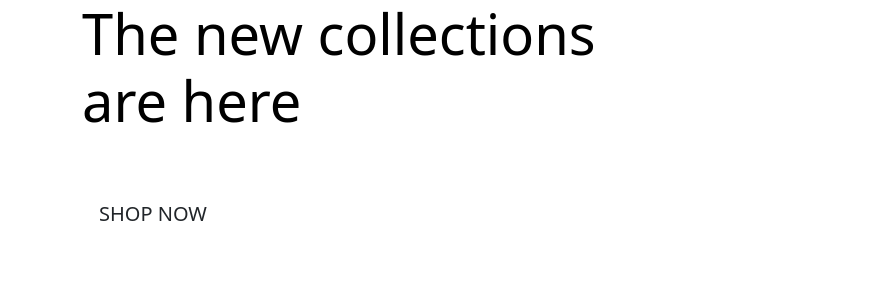
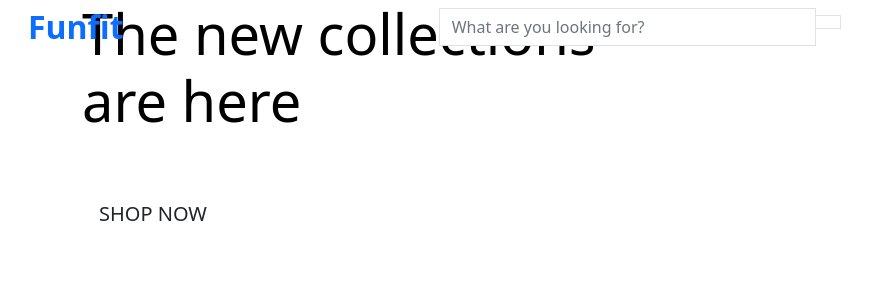
Before and after one commit to mariogusman/Funfit, a Django app: page / in a window 1280 px wide. Shown: the top 300 px of the page, without its empty margins (0-874 px from the left). Run offline with Django 3.2, Linux system fonts and the light colour scheme.

Commit message:
Adds logo and search field

```diff
--- a/templates/base.html
+++ b/templates/base.html
@@ -42,6 +42,37 @@
 
 <body>
     <header class="container-fluid fixed-top">
+        <div class="row">
+            <!-- Logo -->
+            <div class="col-12 col-lg-4 my-auto py-1 py-lg-0 text-lg-left">
+                <a href="{% url 'home' %}" class="nav-link main-logo-link">
+                    <h2 class="logo-font tex-black my-0"><strong>Funfit</strong></h2>
+                </a>
+            </div>
+            <!-- Search field -->
+            <div class="col-12 col-lg-4 my-auto py-1 py-lg-0">
+                <form method="GET" action="">
+                    <div class="input-group w-100">
+                        <input class="form-control border border-black rounded-0" type="text" name="q" placeholder="What are you looking for?">
+                        <div class="input-group-append">
+                            <button class="form-control btn btn-black border border-black rounded-0" type="submit">
+                                <span class="icon">
+                                    <i class="fas fa-search"></i>
+                                </span>
+                            </button>
+                        </div>
+                    </div>
+                </form>
+
+            </div>
+            <div class="col-12 col-lg-4 my-auto py-1 py-lg-0">
+                <ul class="list-inline list-unstyled text-center text-lg-right my-0">
+                    <li class="list-inline-item dropdown"></li>
+                    <li class="list-inline-item"></li>
+                </ul>
+            </div>
+
+        </div>
     </header>
 
     {% if messages %}
```
